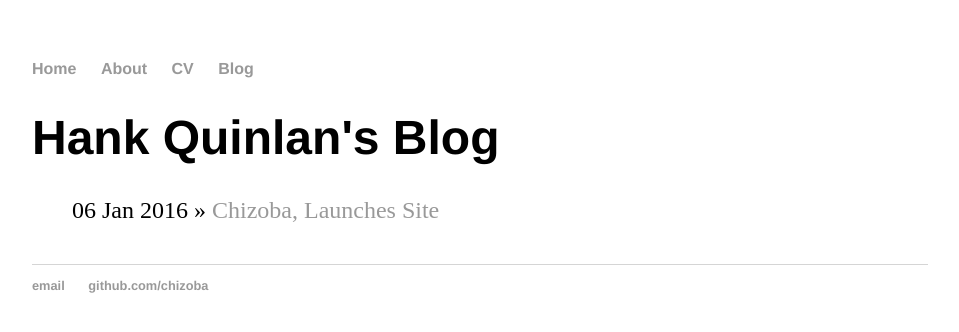
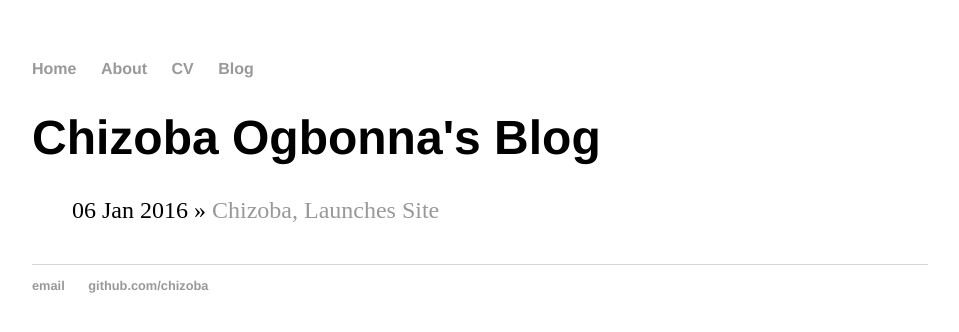
Before and after one commit to chizoba/chizoba.github.io, a Jekyll site: the page built from blog/index.html, in a window 1280 px wide. Shown: the top 332 px of the page, without its empty margins (160-1119 px from the left). Built offline with Jekyll 4.4.1, drawn with Linux system fonts in a browser that asks for light colours.

Commit message:
Update index.html

```diff
--- a/blog/index.html
+++ b/blog/index.html
@@ -1,11 +1,11 @@
 ---
 layout: default
-title: Hank Quinlan's Blog
+title: Chizoba Ogbonna's Blog
 ---
 	<h1>{{ page.title }}</h1>
 	<ul class="posts">
 
 	  {% for post in site.posts %}
-	    <li><span>{{ post.date | date_to_string }}</span> » <a href="{{ post.url }}" title="{{ post.title }}">{{ post.title }}</a></li>
+	    <li><span>{{ post.date | date_to_string }}</span> » <a href="{{ post.url }}">{{ post.title }}</a></li>
 	  {% endfor %}
 	</ul>
```
